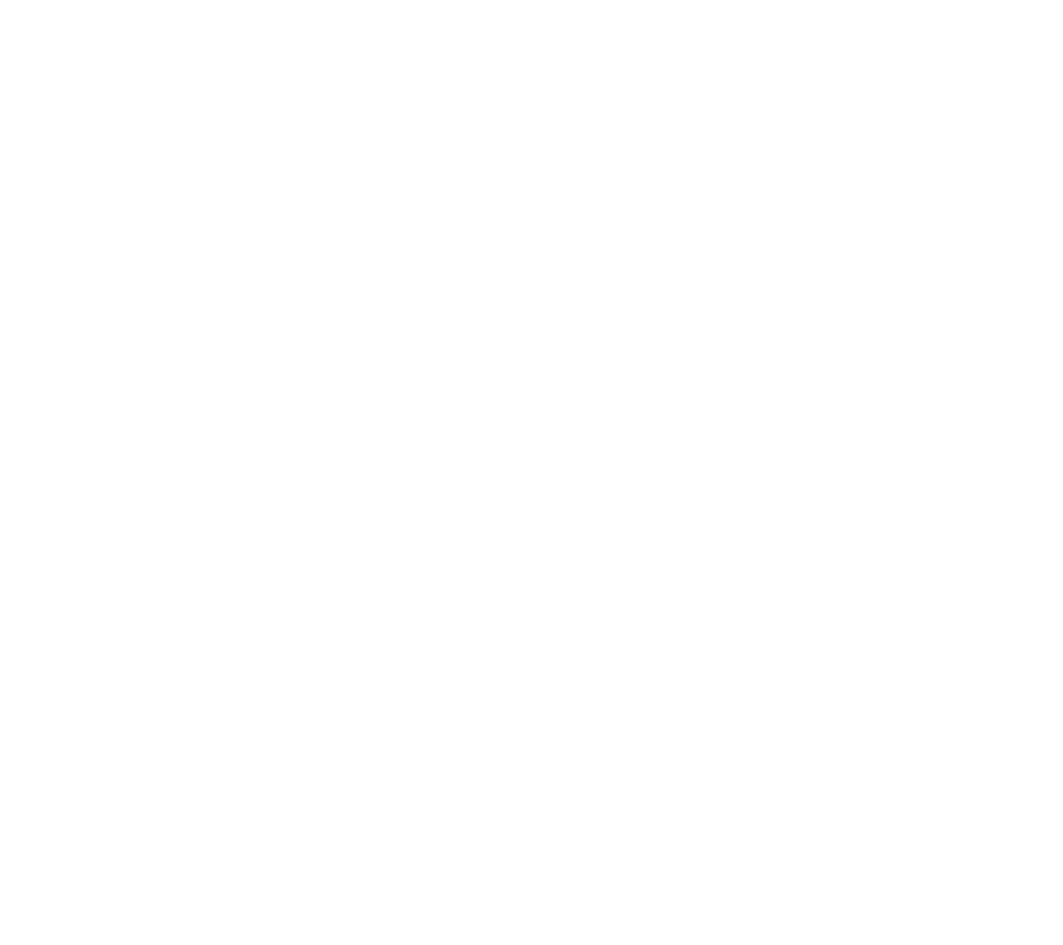
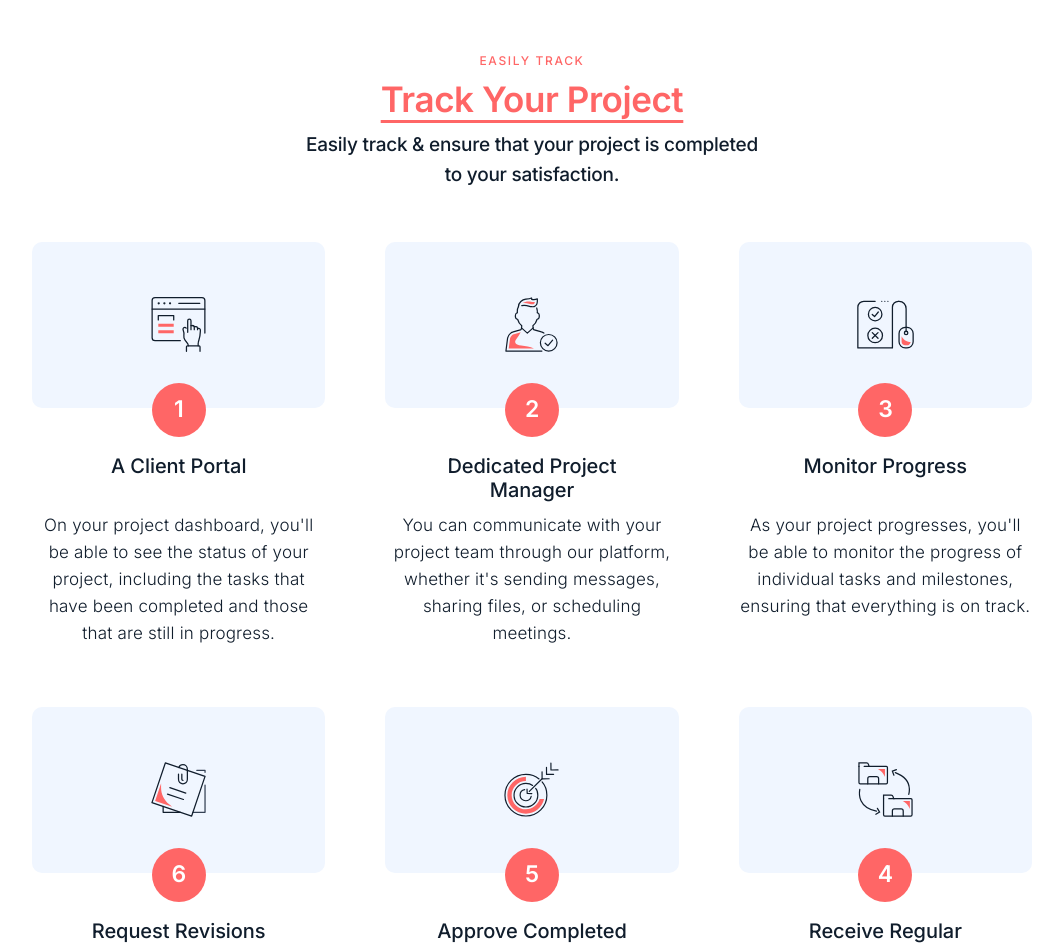
Before and after one commit to proalamin/test-2, a Next.js app: page / in a window 1280 px wide. Shown: the part 4143-5088 px from the top of the page, without its empty margins (108-1171 px from the left). Before the commit the page ends 4141 px from the top, so only its background shows below. Built offline with nearby package versions, Linux system fonts and the light colour scheme.

Commit message:
Track Your Project Added

```diff
--- /dev/null
+++ b/src/components/Comman/Card.tsx
@@ -0,0 +1,35 @@
+import React from "react";
+import { Img } from "@/utils/Img";
+import { CardInterface } from "@/types";
+
+export const Card: React.FC<CardInterface> = (props) => {
+    const { icon, title, description, position, type } = props;
+    return <div>
+        <div className="flex flex-col items-center relative">
+            <div
+                className="w-[100%] min-h-[166px] rounded-[10px] flex items-center justify-center"
+                style={{
+                    background: type === "how-it-works" ? 'rgba(255, 255, 255, 0.021498)' : '#F0F6FF',
+                    border: type === "how-it-works" ? '1px solid rgba(255, 255, 255, 0.0836975)' : 'none',
+                }}
+            >
+                <Img src={icon} alt={title} className="w-[57px] h-[55px]"/>
+            </div>
+            <div
+                className="mt-[-25px] flex items-center justify-center rounded-full min-w-[54px] min-h-[54px] text-[23px] leading-[27.84px] tracking-[-0.26px] text-center bg-primary text-primaryAccent font-semibold"
+            >
+                {position}
+            </div>
+        </div>
+        <h6
+            className={`text-[20px] text-center leading-[24px] tracking-[-0.06px] ${type === "how-it-works" ? 'text-primaryAccent' : 'text-[#101D2C]'} font-medium mt-[17px] max-w-[200px] min-h-[48px] mx-auto`}
+        >
+            {title}
+        </h6>
+        <p
+            className={`text-[17px] text-center leading-[27px] tracking-[0.19px] ${type === "how-it-works" ? 'text-primaryAccent' : 'text-[#101D2C]'} font-light mt-[10px]`}
+        >
+            {description}
+        </p>
+    </div>;
+}
--- a/src/components/HowItWorks/index.tsx
+++ b/src/components/HowItWorks/index.tsx
@@ -1,19 +1,19 @@
 import React from "react";
 import { HowItWorksInterface } from "@/types";
-import { Img } from "@/utils/Img";
+import { Card } from "@/components/Comman/Card";
 
 export const HowItWorks: React.FC<HowItWorksInterface> = (props) => {
     const { image, title, subtitle, description, items } = props;
     return <div
         style={{ backgroundImage: `url(${image})` }}
-        className="bg-[length:100%_100%] bg-center bg-no-repeat px-[140px] pt-[100px] pb-[200px]"
+        className="bg-[length:100%_100%] bg-center bg-no-repeat px-[140px] pt-[100px] pb-[180px]"
     >
         <div className="max-w-[1380px] mx-auto">
             <div className="max-w-[395px] mx-auto text-center mb-[52px]">
                 <h6 className="text-[12px] leading-[12px] tracking-[1.66px] font-medium pb-[10px] uppercase text-primaryAccent">
                     {title}
                 </h6>
-                <h2 className="text-[35px] leading-[44px] tracking-[-0.44px] font-semibold pb-[9px] text-primaryAccent">
+                <h2 className="text-[35px] leading-[44px] underline underline-offset-[8px] tracking-[-0.44px] font-semibold pb-[9px] text-primaryAccent">
                     {subtitle}
                 </h2>
                 <p className="text-[19px] leading-[30px] tracking-[-0.26px] text-primaryAccent font-medium">
@@ -24,34 +24,11 @@ export const HowItWorks: React.FC<HowItWorksInterface> = (props) => {
                 {
                     items?.map((item, index) => {
                         return <div key={index} className="flex-1 max-w-[300px]">
-                            <div className="flex flex-col items-center relative">
-                                <div
-                                    className="w-[100%] min-h-[166px] rounded-[10px] flex items-center justify-center"
-                                    style={{
-                                        background: 'rgba(255, 255, 255, 0.021498)',
-                                        border: '1px solid rgba(255, 255, 255, 0.0836975)',
-                                    }}
-                                >
-                                    <Img src={item.icon} alt={item.title} className="w-[57px] h-[55px]"/>
-                                </div>
-                                <div
-                                    className="mt-[-25px] flex items-center justify-center rounded-full min-w-[54px] min-h-[54px] text-[23px] leading-[27.84px] tracking-[-0.26px] text-center bg-primary text-primaryAccent font-semibold"
-                                >
-                                    {index + 1}
-                                </div>
-                            </div>
-                            <h6
-                                className="text-[20px] text-center leading-[24px] tracking-[-0.06px] text-primaryAccent font-medium mt-[17px] max-w-[200px] min-h-[48px] mx-auto"
-                            >
-                                {item.title}
-                            </h6>
-                            <p className="text-[17px] text-center leading-[27px] tracking-[0.19px] text-primaryAccent font-light mt-[10px]">
-                                {item.description}
-                            </p>
+                            <Card icon={item.icon} position={index + 1} title={item.title}
+                                  description={item.description} type="how-it-works"/>
                         </div>
                     })
                 }
-
             </div>
         </div>
     </div>
--- /dev/null
+++ b/src/components/TrackYourProject/index.tsx
@@ -0,0 +1,40 @@
+import React from "react";
+import { TrackYourProjectInterface } from "@/types";
+import { Card } from "@/components/Comman/Card";
+
+export const TrackYourProject: React.FC<TrackYourProjectInterface> = (props) => {
+    const { title, subtitle, description, items } = props;
+    return <div
+        className="min-h-[100vh] px-[140px] pt-[77px] pb-[140px]"
+    >
+        <div className="max-w-[1380px] mx-auto">
+            <div className="max-w-[471px] mx-auto text-center mb-[52px]">
+                <h6 className="text-[12px] leading-[12px] tracking-[1.66px] font-medium pb-[10px] uppercase text-primary">
+                    {title}
+                </h6>
+                <h2 className="text-[35px] leading-[44px] tracking-[-0.44px] underline underline-offset-[8px] font-semibold pb-[9px] text-primary">
+                    {subtitle}
+                </h2>
+                <p className="text-[19px] leading-[30px] tracking-[-0.26px] text-[#101D2C] font-medium">
+                    {description}
+                </p>
+            </div>
+            <div className="grid grid-cols-3 gap-[60px]">
+                {
+                    items?.map((item, index) => {
+                        return <div key={index} className="max-w-[300px]">
+                            <Card
+                                icon={item.icon}
+                                position={item.position}
+                                title={item.title}
+                                description={item.description}
+                                type="track-your-project"
+                            />
+                        </div>
+                    })
+                }
+
+            </div>
+        </div>
+    </div>
+}
--- a/src/pages/home.tsx
+++ b/src/pages/home.tsx
@@ -5,11 +5,13 @@ import {
     HowItWorksItemInterface,
     OurClientInterface,
     ServiceInterface,
+    TrackYourProjectItemInterface,
     WhyChooseUsItemInterface
 } from "@/types";
 import { About } from "@/components/About";
 import { WhyChooseUs } from "@/components/WhyChooseUs";
 import { HowItWorks } from "@/components/HowItWorks";
+import { TrackYourProject } from "@/components/TrackYourProject";
 
 const Home: React.FC = () => {
 
@@ -118,6 +120,45 @@ const Home: React.FC = () => {
         },
     ];
 
+    const trackYourProjectData: TrackYourProjectItemInterface[] = [
+        {
+            position: 1,
+            icon: "/images/track-your-project/client-portal.svg",
+            title: "A Client Portal",
+            description: "On your project dashboard, you'll be able to see the status of your project, including the tasks that have been completed and those that are still in progress.",
+        },
+        {
+            position: 2,
+            icon: "/images/track-your-project/project-manager.svg",
+            title: "Dedicated Project Manager",
+            description: "You can communicate with your project team through our platform, whether it's sending messages, sharing files, or scheduling meetings.",
+        },
+        {
+            position: 3,
+            icon: "/images/track-your-project/progress.svg",
+            title: "Monitor Progress",
+            description: "As your project progresses, you'll be able to monitor the progress of individual tasks and milestones, ensuring that everything is on track.",
+        },
+        {
+            position: 6,
+            icon: "/images/track-your-project/revision.svg",
+            title: "Request Revisions",
+            description: "You can request revisions from your vendors if you are not fully satisfied with the final work, and they will make the required changes until you are content with the outcome.",
+        },
+        {
+            position: 5,
+            icon: "/images/track-your-project/complete-work.svg",
+            title: "Approve Completed Work",
+            description: "Once a task or milestone is completed, you'll be able to review it and provide feedback. If you're satisfied with the work, you can approve it and move on to the next task.",
+        },
+        {
+            position: 4,
+            icon: "/images/track-your-project/regular-update.svg",
+            title: "Receive Regular Updates",
+            description: "Our digital marketing professionals provide regular updates on their progress, so you'll always know what's happening with your project.",
+        },
+    ];
+
     return <div>
         <Banner
             image={"/images/banner.png"}
@@ -154,6 +195,13 @@ const Home: React.FC = () => {
             description="With us, you can kickstart your digital journey in 24 hours!"
             items={howItWorksData}
         />
+
+        <TrackYourProject
+            title="EASILY TRACK"
+            subtitle="Track Your Project"
+            description="Easily track & ensure that your project is completed to your satisfaction."
+            items={trackYourProjectData}
+        />
     </div>
 }
 
```
Also changed, not shown: src/types.ts (+22 -0 lines).
